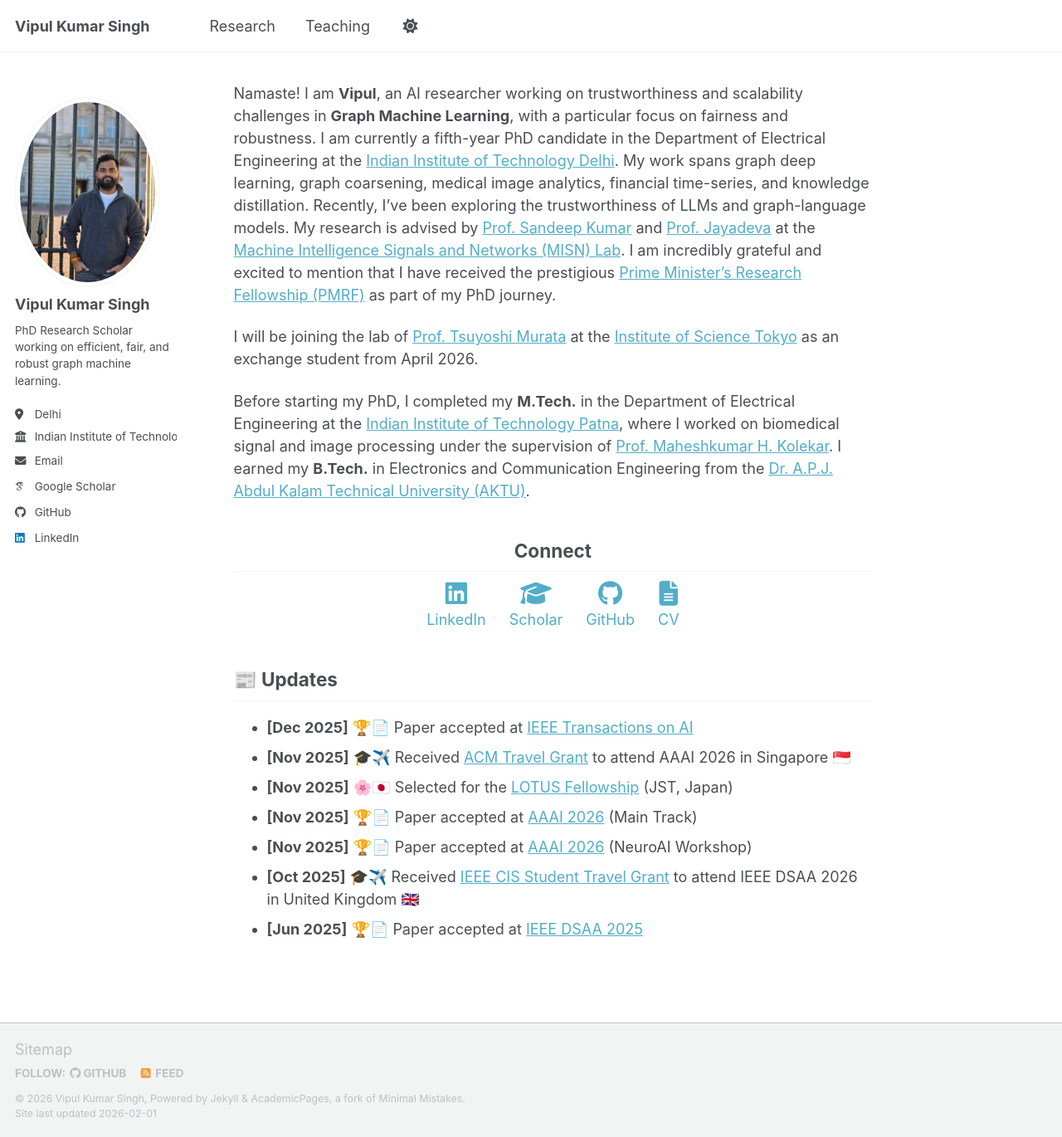
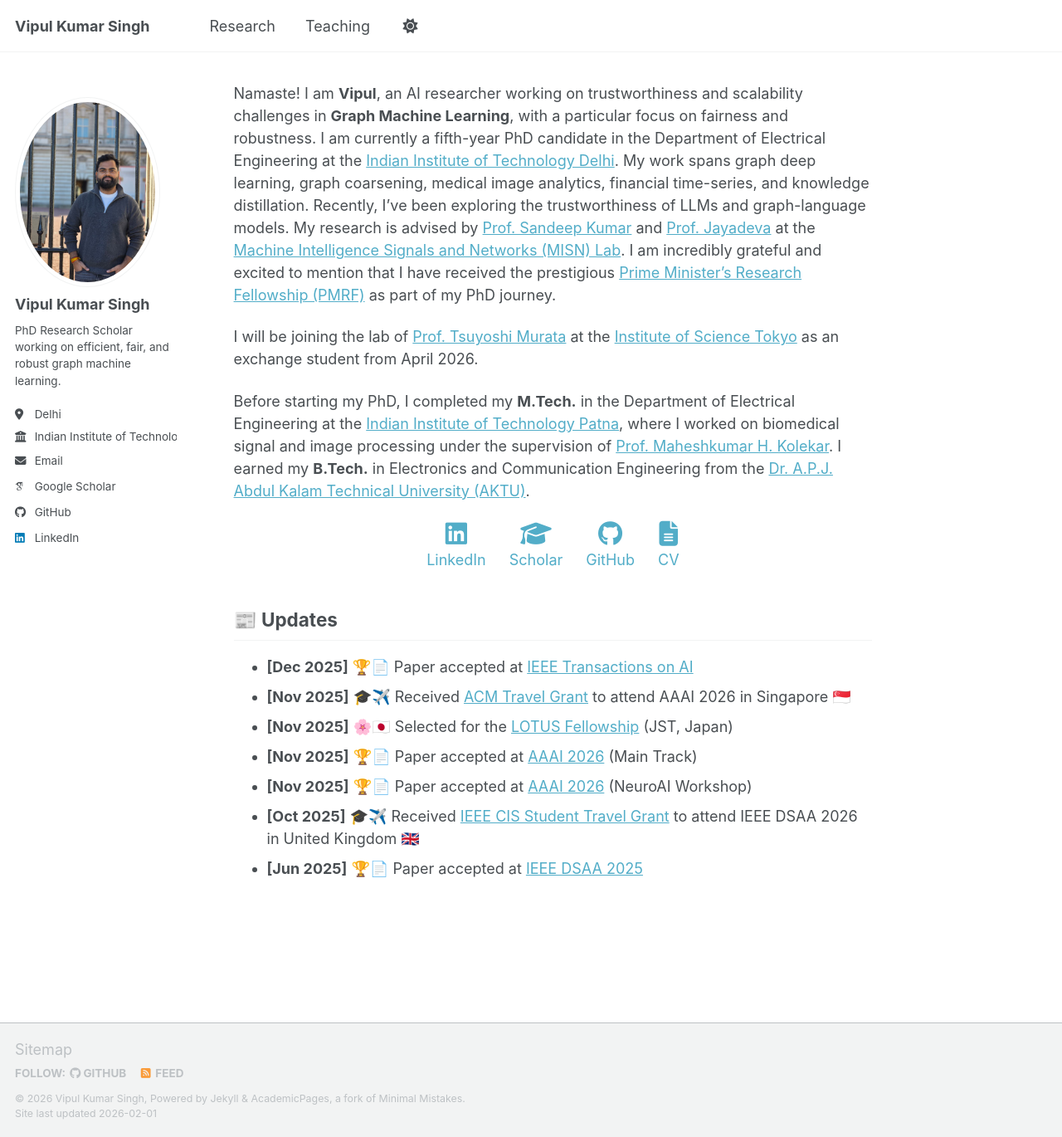
Before and after one commit to shashivipul/shashivipul.github.io, a Jekyll site: the page built from _pages/about.md, in a window 1280 px wide and 1370 px high. Shown: the whole window at 83% size. Built offline with Jekyll 4.4.1, drawn with Linux system fonts in a browser that asks for light colours; some web fonts are replaced; a script bundle is joined from its source files by our own code; library files that are not in the unit come from our copies.

Commit message:
Update about.md

```diff
--- a/_pages/about.md
+++ b/_pages/about.md
@@ -14,32 +14,30 @@
 Before starting my PhD, I completed my **M.Tech.** in the Department of Electrical Engineering at the [Indian Institute of Technology Patna](https://www.iitp.ac.in), where I worked on biomedical signal and image processing under the supervision of [Prof. Maheshkumar H. Kolekar](https://www.iitp.ac.in/~mahesh/). I earned my **B.Tech.** in Electronics and Communication Engineering from the [Dr. A.P.J. Abdul Kalam Technical University (AKTU)](https://aktu.ac.in).
 
 
-<h2 style="text-align:center;">Connect</h2>
-
 <div style="display:flex; justify-content:center; gap:28px; flex-wrap:wrap;">
 
-  <a href="https://www.linkedin.com/in/YOUR_LINKEDIN/"
+  <a href="https://www.linkedin.com/in/vipulsingh25"
      target="_blank"
      style="text-align:center; text-decoration:none;">
     <i class="fab fa-linkedin" style="font-size:30px;"></i><br>
     <span>LinkedIn</span>
   </a>
 
-  <a href="https://scholar.google.com/citations?user=YOUR_SCHOLAR_ID"
+  <a href="https://scholar.google.com/citations?user=MRJqKywAAAAJ&hl=en"
      target="_blank"
      style="text-align:center; text-decoration:none;">
     <i class="fas fa-graduation-cap" style="font-size:30px;"></i><br>
     <span>Scholar</span>
   </a>
 
-  <a href="https://github.com/YOUR_GITHUB_USERNAME"
+  <a href="https://github.com/shashivipul"
      target="_blank"
      style="text-align:center; text-decoration:none;">
     <i class="fab fa-github" style="font-size:30px;"></i><br>
     <span>GitHub</span>
   </a>
 
-  <a href="/cv/"
+  <a href="https://drive.google.com/file/d/1WpLTwmIluLPxa7caAgfWQmlg-7Llh8zU/view?usp=share_link"
      target="_blank"
      style="text-align:center; text-decoration:none;">
     <i class="fas fa-file-alt" style="font-size:30px;"></i><br>
```
